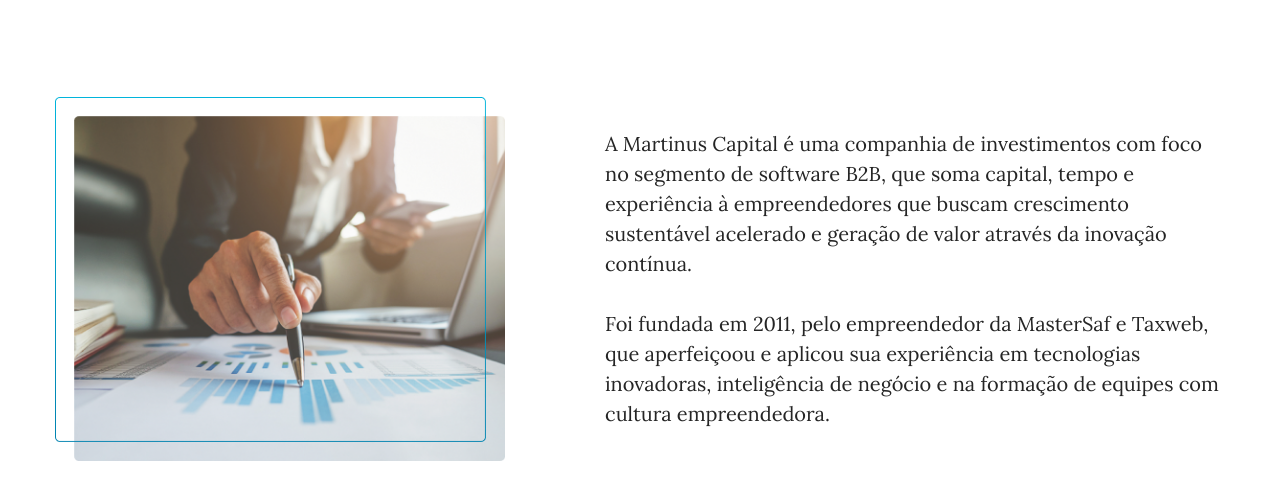
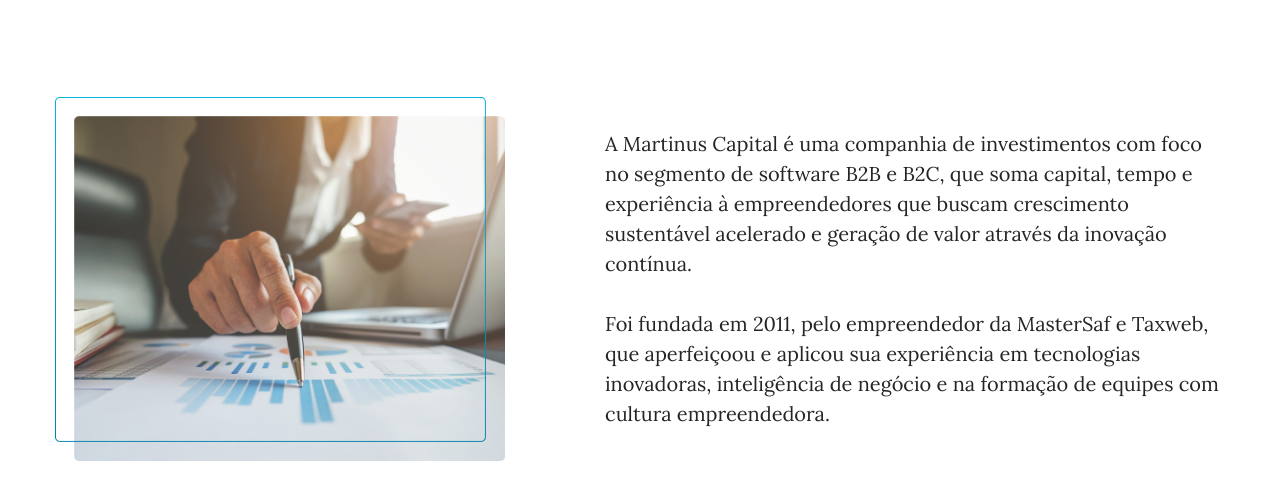
Before and after one commit to martinuscapital/martinuscapital, a website: page index.html in a window 1280 px wide. Shown: the part 1242-1721 px from the top of the page. Drawn offline with Linux system fonts and the light colour scheme.

Commit message:
Ajuste de texto

```diff
--- a/index.html
+++ b/index.html
@@ -76,7 +76,7 @@
 								<div class="flex">
 									<div class="sec-wrap">
 										<img src="images/about-img-1.png" alt="A Empresa">
-										<p class="paragraph">A Martinus Capital é uma companhia de investimentos com foco no segmento de software B2B, que soma capital, tempo e experiência à empreendedores que buscam crescimento sustentável acelerado e geração de valor através da inovação contínua.<br><br>Foi fundada em 2011, pelo empreendedor da MasterSaf e Taxweb, que aperfeiçoou e aplicou sua experiência em tecnologias inovadoras, inteligência de negócio e na formação de equipes com cultura empreendedora.</p>
+										<p class="paragraph">A Martinus Capital é uma companhia de investimentos com foco no segmento de software B2B e B2C, que soma capital, tempo e experiência à empreendedores que buscam crescimento sustentável acelerado e geração de valor através da inovação contínua.<br><br>Foi fundada em 2011, pelo empreendedor da MasterSaf e Taxweb, que aperfeiçoou e aplicou sua experiência em tecnologias inovadoras, inteligência de negócio e na formação de equipes com cultura empreendedora.</p>
 									</div>
 									<div class="sec-wrap">
 										<img src="images/about-img-2.png" alt="A Empresa">
```
